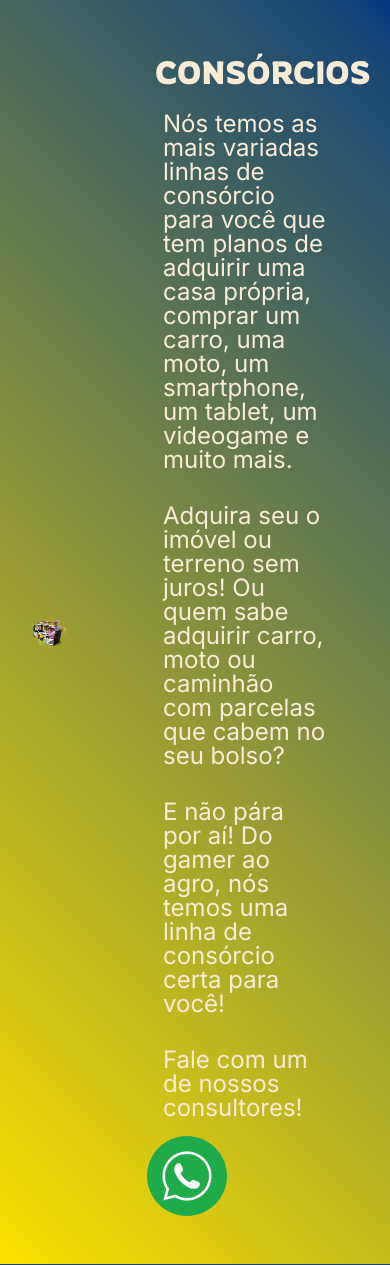
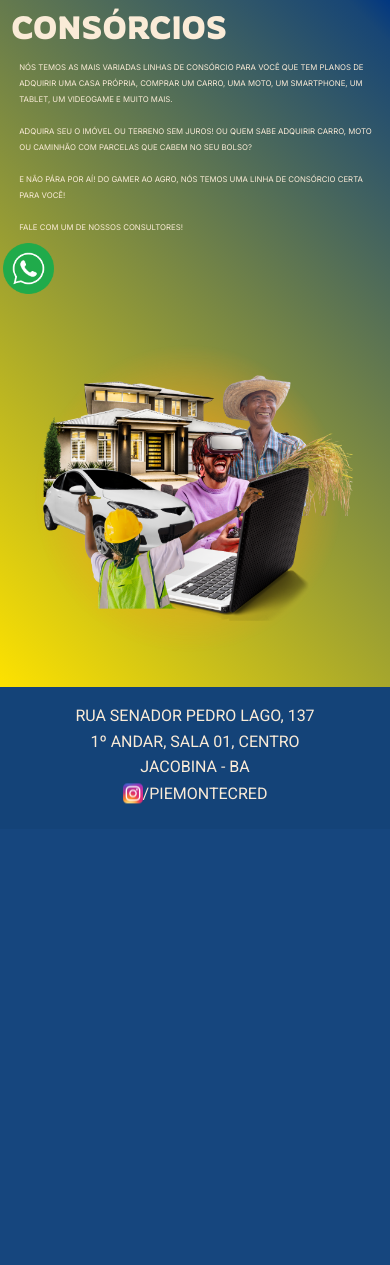
Before and after one commit to pablobagano/piemonte_v02, a Django app: page /consorcios in a window 390 px wide. Shown: the part 75-1340 px from the top of the page. After the commit the page ends 879 px from the top, so only its background shows below. Run offline with Django 4.2, Linux system fonts and the light colour scheme.

Commit message:
Consorcios queries3_v1

```diff
--- a/setup/static/styles/queries3.css
+++ b/setup/static/styles/queries3.css
@@ -156,5 +156,41 @@
     display: none;
 
 }
+.consorcios{
+    box-sizing: border-box;
+    flex-direction: column-reverse;
+    justify-content: flex-start;
 
+}
+.consorcio-texto{
+    width: 100vw;
+    height: auto;
+    display: flex;
+    flex-direction: column;
+    align-items: flex-start;
+    padding: 0.2em;
+}
+.consorcio-texto p{
+    font-size: 2vw;
+    color: antiquewhite;
+    font-family: 'Inter', sans-serif;
+    line-height: 1rem;
+    margin: 0.5rem;
+    margin-left: 1rem;
+    margin-right: 1rem;
     }
+.zap1{
+    width: 6vh;
+}
+.consorcio-pic{
+    box-sizing: border-box;
+    width: 100%;
+    height: auto;
+    display: flex;
+    align-items: center;
+    padding: 2em;
+}
+.consorcio-png{
+    width: 100%;
+}
+}
--- a/setup/static/styles/styles.css
+++ b/setup/static/styles/styles.css
@@ -205,6 +205,8 @@
     font-size: 1.5rem;
     color: antiquewhite;
     font-family: 'Inter', sans-serif;
+    text-transform: uppercase;
+    line-height: 2rem;
     margin-left: 5rem;
     margin: 1rem;
 }
--- a/templates/piemonte/consorcios.html
+++ b/templates/piemonte/consorcios.html
@@ -12,7 +12,7 @@
         <p>Adquira seu o imóvel ou terreno sem juros! Ou quem sabe adquirir carro, moto ou caminhão com parcelas que cabem no seu bolso?</p>
         <p>E não pára por aí! Do gamer ao agro, nós temos uma linha de consórcio certa para você!</p>
         <p>Fale com um de nossos consultores!</p>
-        <img src="{% static 'assets/zap.png' %}" alt="">
+        <img src="{% static 'assets/zap.png' %}" alt="" class="zap1">
     </section>
 </div>
 {% endblock content %}
```
